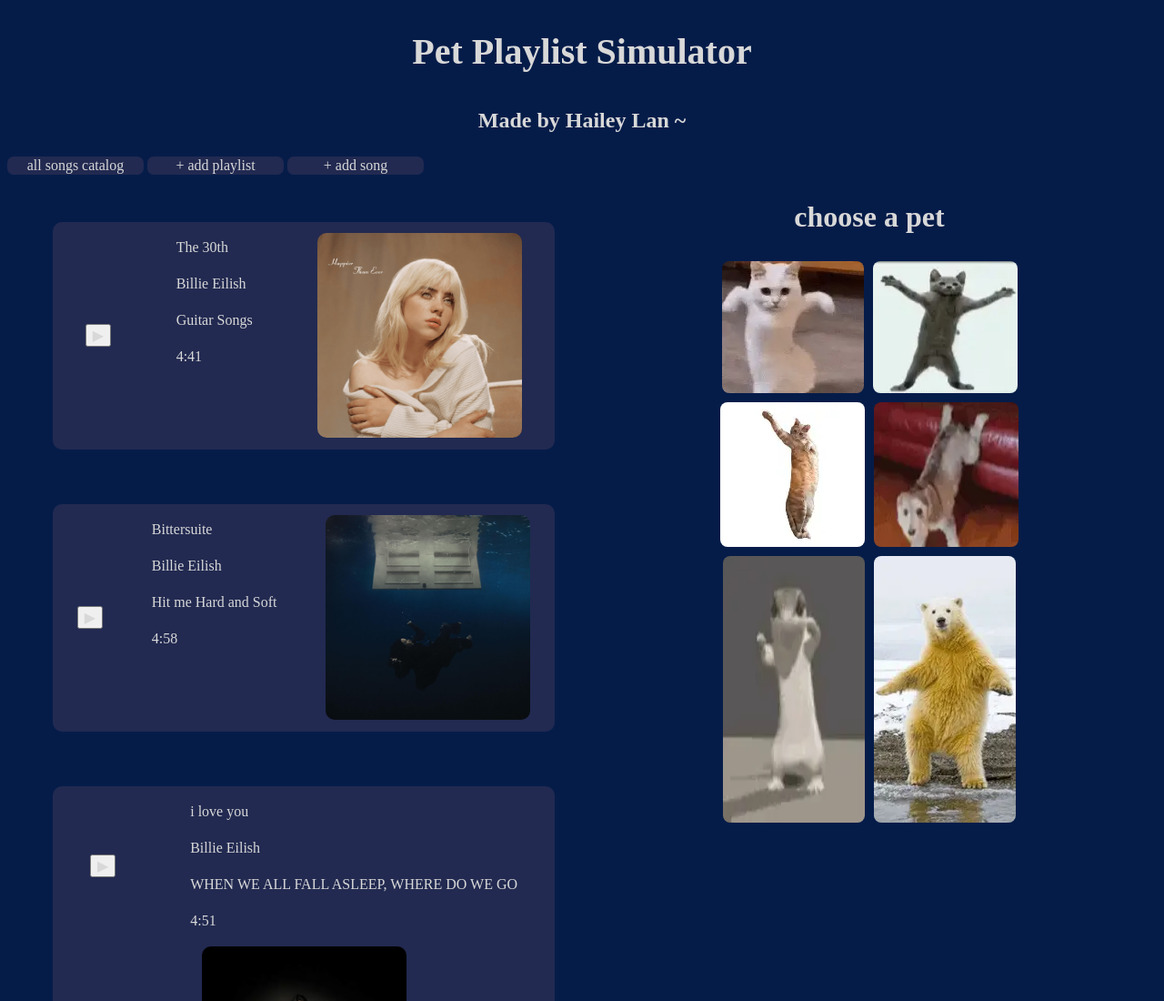
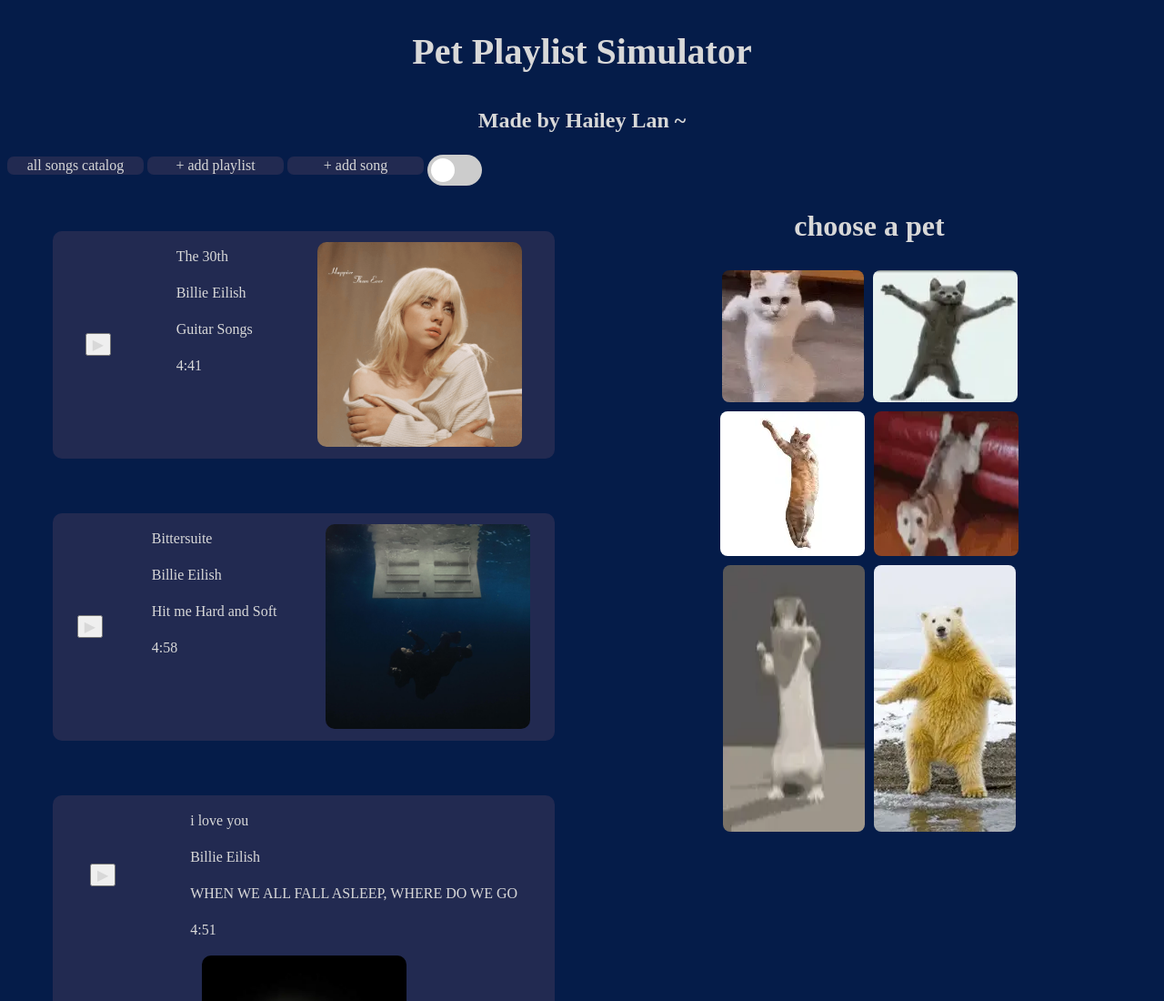
Before and after one commit to staten-island-tech/vite-project-beenbeanz, a website built with Vite: page music-playlist/index.html in a window 1280 px wide. Shown: the top 1100 px of the page at 91% size. Built offline with nearby package versions, Linux system fonts and the light colour scheme; files whose address does not match are found by name; a web font is replaced by a local one.

Commit message:
friyay half yay

```diff
--- a/music-playlist/index.html
+++ b/music-playlist/index.html
@@ -19,6 +19,10 @@
       <button class="allSongs playlistBtn">all songs catalog</button>
       <button class="addPlaylistBtn playlistBtn">+ add playlist</button>
       <button class="addSongBtn playlistBtn">+ add song</button>
+      <label class="switch">
+        <input type="checkbox">
+        <span class="slider round"></span>
+      </label>
     </div>
 
     <div class="bigContainer">
@@ -74,9 +78,9 @@
       <section class="petContainer">
         <h4 class="h4Header">choose a pet</h4>
         <div class="petImgsDiv">
-          <img src="src/cat.png" alt="cat" class="petImg" data-animal="whiteCat">
-          <img src="src/cat2.png" alt="cat" class="petImg" data-animal="grayCat">
-          <img src="src/cats3.png" alt="cat" class="petImg" data-animal="orangeCat">
+          <img src="src/whiteCat.png" alt="cat" class="petImg" data-animal="whiteCat">
+          <img src="src/grayCat.png" alt="cat" class="petImg" data-animal="grayCat">
+          <img src="src/orangeCat.png" alt="cat" class="petImg" data-animal="orangeCat">
           <img src="src/dog.png" alt="dog" class="petImg" data-animal="dog">
           <img src="src/lizard.png" alt="lizard" class="petImg" data-animal="lizard">
           <img src="src/polar.png" alt="polar" class="petImg" data-animal="polar">
--- a/music-playlist/src/counter.js
+++ b/music-playlist/src/counter.js
@@ -2,7 +2,7 @@ import { increaseHunger } from './pet.js'
 import { increaseLvl } from './pet.js';
 import { increaseHappiness } from './pet.js';
 import { playGif } from './pet.js';
-import { stopGif } from './pet.js;'
+import { stopGif } from './pet.js'
 
 
 export const songsArr = [
@@ -70,9 +70,12 @@ export function submitPlaylistForm(){
     const element = playlistForm[i];
       if (element.name && element.value) {
         obj[element.name] = element.value;
+
       }
   }
   allPlaylists.push(obj);
+  console.log(allPlaylists)
+  localStorage.setItem('playlistName', obj['playlistName'])
 
   const latestPlaylist = allPlaylists[allPlaylists.length - 1];
   playlistTabs.insertAdjacentHTML('beforeend', `
--- a/music-playlist/src/pet.js
+++ b/music-playlist/src/pet.js
@@ -135,9 +135,11 @@ export function increaseHappiness(){
 export function playGif(){
     const petImg = document.querySelector('.selectedPet');
     petImg.src = 'src/' + petImg.dataset.animal + '.gif';
-    console.log(petImg.src)
 }
-export function stopGif(){}
+export function stopGif(){
+    const petImg = document.querySelector('.selectedPet');
+    petImg.src = 'src/' + petImg.dataset.animal + '.png';
+}
 /*  one min of song -> happy++
     one song added -> hunger++
     when song is playing -> lvl progressively increases and activate gif
--- a/music-playlist/src/style.css
+++ b/music-playlist/src/style.css
@@ -165,7 +165,7 @@ section {
 .insideBarDiv{
   width: 0%;
   height: 25px;
-  background-color: green;
+  background-color: black;
   text-align: center;
   color: white;
   line-height: 30px;
@@ -176,6 +176,58 @@ section {
   border-radius: 50px;
   overflow: hidden;
 }
+
+.switch {
+  position: relative;
+  display: inline-block;
+  width: 60px;
+  height: 34px;
+}
+.switch input {
+  opacity: 0;
+  width: 0;
+  height: 0;
+}
+.slider {
+  position: absolute;
+  cursor: pointer;
+  top: 0;
+  left: 0;
+  right: 0;
+  bottom: 0;
+  background-color: #ccc;
+  -webkit-transition: .4s;
+  transition: .4s;
+}
+.slider:before {
+  position: absolute;
+  content: "";
+  height: 26px;
+  width: 26px;
+  left: 4px;
+  bottom: 4px;
+  background-color: white;
+  -webkit-transition: .4s;
+  transition: .4s;
+}
+input:checked + .slider {
+  background-color: #474849;
+}
+input:focus + .slider {
+  box-shadow: 0 0 1px #474849;
+}
+input:checked + .slider:before {
+  -webkit-transform: translateX(26px);
+  -ms-transform: translateX(26px);
+  transform: translateX(26px);
+}
+.slider.round {
+  border-radius: 34px;
+}
+.slider.round:before {
+  border-radius: 50%;
+}
+
 /*a {
   font-weight: 500;
   color: #646cff;
```
Also changed, not shown: music-playlist/src/grayCat.png (renamed from music-playlist/src/cat2.png), music-playlist/src/orangeCat.png (renamed from music-playlist/src/cats3.png), music-playlist/src/polar.gif (renamed from music-playlist/src/polar_gif.gif), music-playlist/src/whiteCat.png (renamed from music-playlist/src/cat.png), 8 other files.
